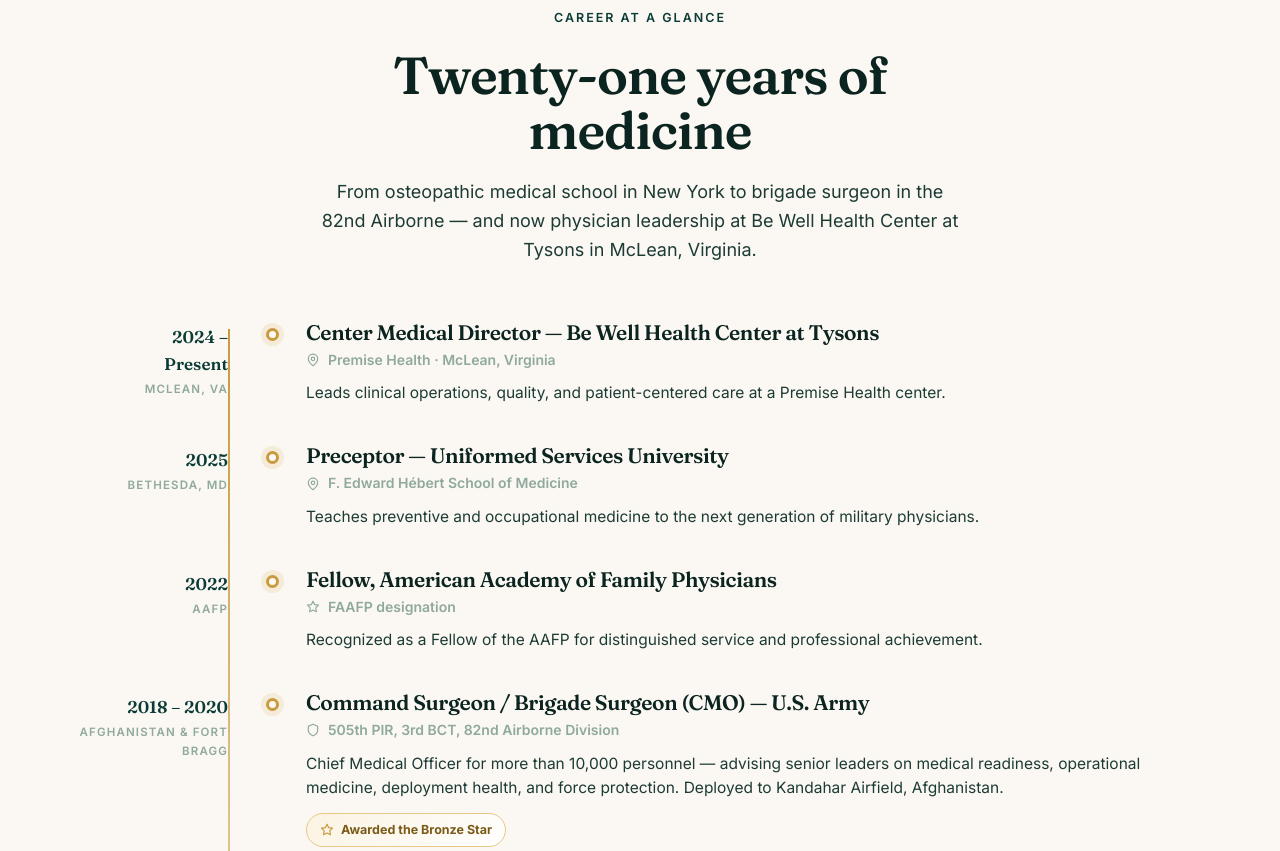
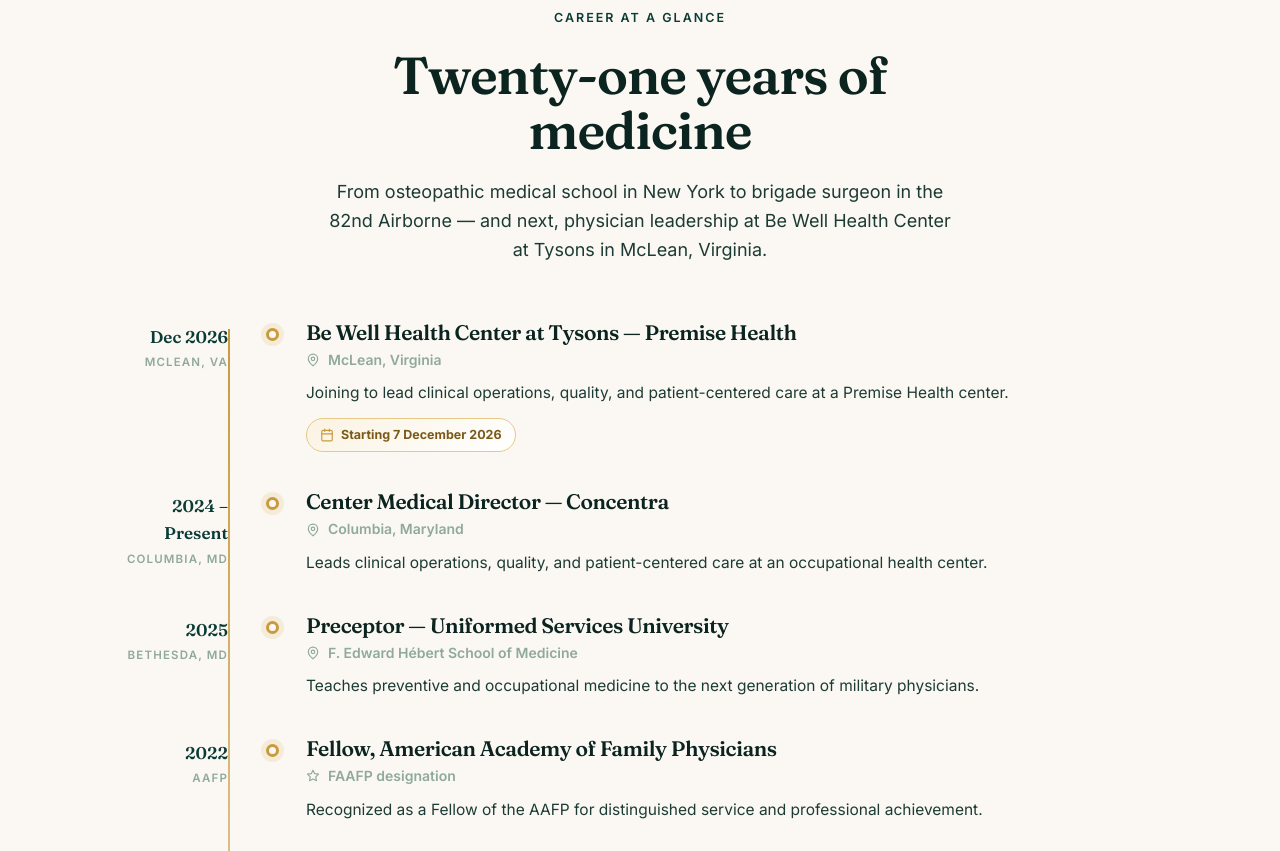
Before and after one commit to Sepulta75/bryce-k-meyers-do, a plain HTML site: page index.html in a window 1280 px wide. Shown: the part 4349-5200 px from the top of the page. Drawn offline with Linux system fonts and the light colour scheme.

Commit message:
Career timeline: restore Concentra 2024-present; add Be Well Health Center at Tysons from 7 Dec 2026

```diff
--- a/index.html
+++ b/index.html
@@ -252,16 +252,26 @@
     <div class="sec-head center" data-reveal>
       <span class="eyebrow">Career at a glance</span>
       <h2>Twenty-one years of medicine</h2>
-      <p>From osteopathic medical school in New York to brigade surgeon in the 82nd Airborne — and now physician leadership at Be Well Health Center at Tysons in McLean, Virginia.</p>
+      <p>From osteopathic medical school in New York to brigade surgeon in the 82nd Airborne — and next, physician leadership at Be Well Health Center at Tysons in McLean, Virginia.</p>
     </div>
 
     <div class="tl">
       <div class="tl-item" data-reveal>
-        <div class="tl-year">2024 –<br>Present<small>McLean, VA</small></div>
+        <div class="tl-year">Dec 2026<small>McLean, VA</small></div>
         <div class="tl-body">
-          <h3>Center Medical Director — Be Well Health Center at Tysons</h3>
-          <div class="place"><svg viewBox="0 0 24 24" fill="none" stroke="currentColor" stroke-width="2" stroke-linecap="round" stroke-linejoin="round"><path d="M20 10c0 6-8 12-8 12s-8-6-8-12a8 8 0 0 1 16 0Z"/><circle cx="12" cy="10" r="3"/></svg> Premise Health · McLean, Virginia</div>
-          <p>Leads clinical operations, quality, and patient-centered care at a Premise Health center.</p>
+          <h3>Be Well Health Center at Tysons — Premise Health</h3>
+          <div class="place"><svg viewBox="0 0 24 24" fill="none" stroke="currentColor" stroke-width="2" stroke-linecap="round" stroke-linejoin="round"><path d="M20 10c0 6-8 12-8 12s-8-6-8-12a8 8 0 0 1 16 0Z"/><circle cx="12" cy="10" r="3"/></svg> McLean, Virginia</div>
+          <p>Joining to lead clinical operations, quality, and patient-centered care at a Premise Health center.</p>
+          <span class="tl-badge"><svg viewBox="0 0 24 24" fill="none" stroke="currentColor" stroke-width="2" stroke-linecap="round" stroke-linejoin="round"><path d="M8 2v4M16 2v4"/><rect x="3" y="4" width="18" height="18" rx="2"/><path d="M3 10h18"/></svg> Starting 7 December 2026</span>
+        </div>
+      </div>
+
+      <div class="tl-item" data-reveal>
+        <div class="tl-year">2024 –<br>Present<small>Columbia, MD</small></div>
+        <div class="tl-body">
+          <h3>Center Medical Director — Concentra</h3>
+          <div class="place"><svg viewBox="0 0 24 24" fill="none" stroke="currentColor" stroke-width="2" stroke-linecap="round" stroke-linejoin="round"><path d="M20 10c0 6-8 12-8 12s-8-6-8-12a8 8 0 0 1 16 0Z"/><circle cx="12" cy="10" r="3"/></svg> Columbia, Maryland</div>
+          <p>Leads clinical operations, quality, and patient-centered care at an occupational health center.</p>
         </div>
       </div>
 
```
